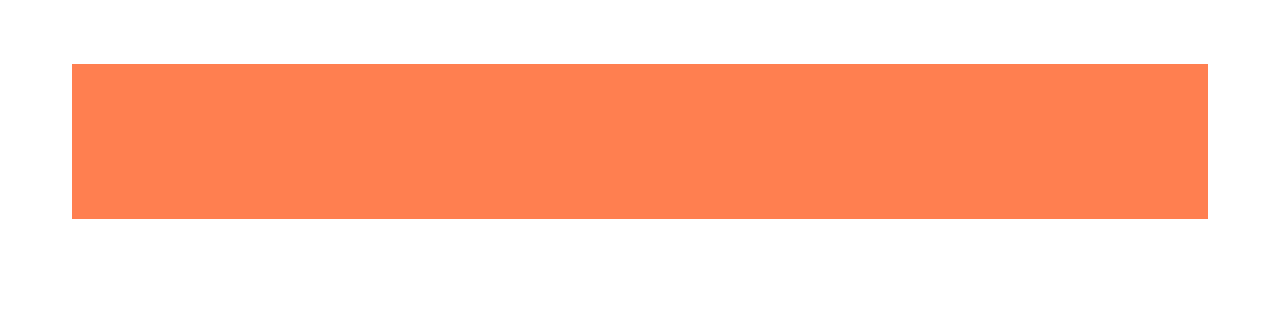
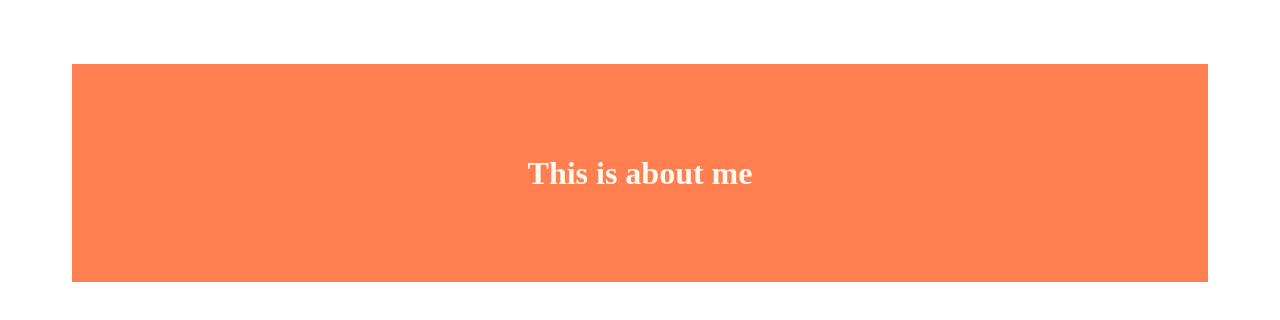
Before and after one commit to Alexanderettema/gatsby-cms, a Gatsby site: page /about in a window 1280 px wide. Built offline with nearby package versions, Linux system fonts and the light colour scheme; Gatsby itself is replaced by a stand-in of ours.

Commit message:
about page tryout

```diff
--- a/src/pages/about.jsx
+++ b/src/pages/about.jsx
@@ -23,4 +23,10 @@ function AboutPage(props) {
   )
 }
 
-export default AboutPage
+function AboutMe (){
+  return (
+    <AboutPage titleProp = "This is about me"></AboutPage>
+  )
+}
+
+export default AboutMe
--- a/src/pages/index.jsx
+++ b/src/pages/index.jsx
@@ -1,7 +1,4 @@
 import React from "react"
-
-import styled from "styled-components"
-
 import Title from "./title"
 import Wrapper from "./wrapper"
 
```
